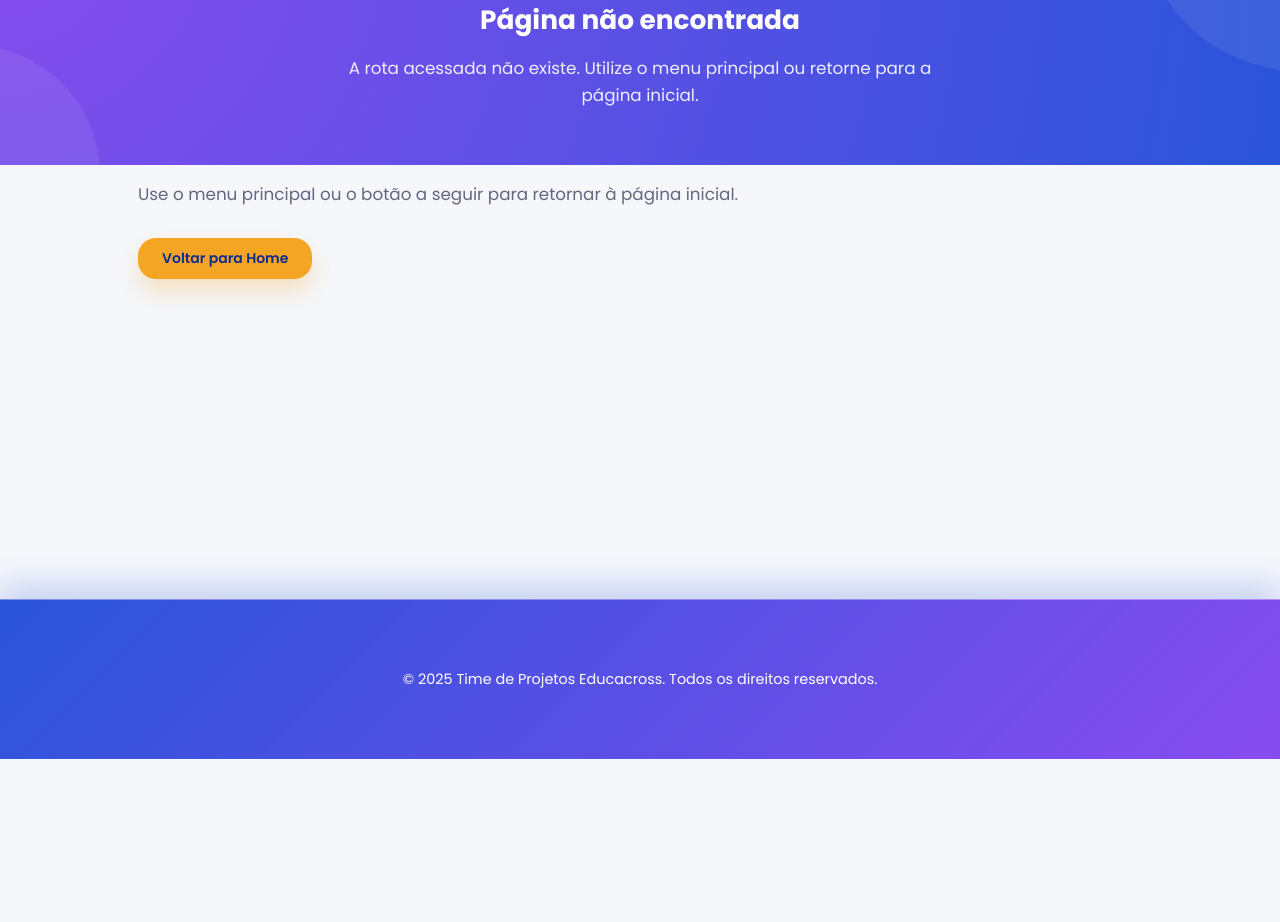
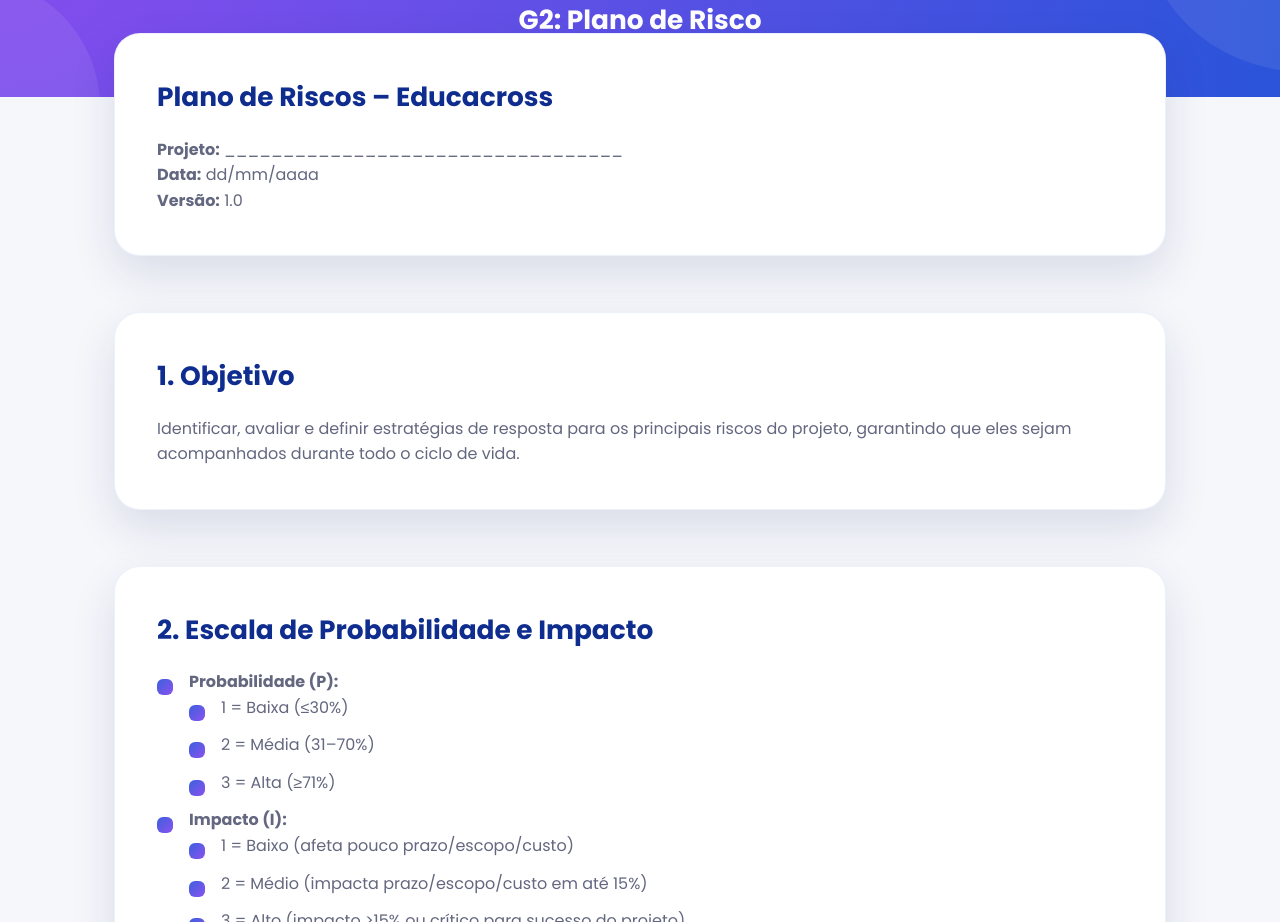
Before and after one commit to leonfpontes/pmo_educacross, a Next.js app: page /artefatos/g2/plano-riscos in a window 1280 px wide. Before the commit this address had no page. Shown: the part 178-1100 px from the top of the page. Before the commit the page ends 937 px from the top, so only its background shows below. Built offline with nearby package versions, Linux system fonts and the light colour scheme.

Commit message:
Add G2 risk plan artifact page

```diff
--- /dev/null
+++ b/pages/artefatos/g2/plano-riscos.js
@@ -0,0 +1,207 @@
+import Layout from '../../../src/components/layout/Layout';
+import Callout from '../../../src/components/common/Callout';
+
+export default function PlanoRiscosPage() {
+  const hero = (
+    <header className="page-header-minimal">
+      <div className="page-header-minimal__inner">
+        <h1>G2: Plano de Risco</h1>
+      </div>
+    </header>
+  );
+
+  return (
+    <Layout
+      title="Plano de Riscos G2 - PMO Educacross"
+      description="Guia para elaboração do Plano de Riscos do Gate G2 no PMO Educacross."
+      hero={hero}
+    >
+      <article className="artifact-form">
+        <section className="content-card">
+          <h2>Plano de Riscos – Educacross</h2>
+          <p>
+            <strong>Projeto:</strong> __________________________________
+          </p>
+          <p>
+            <strong>Data:</strong> dd/mm/aaaa
+          </p>
+          <p>
+            <strong>Versão:</strong> 1.0
+          </p>
+        </section>
+
+        <section className="content-card">
+          <h2>1. Objetivo</h2>
+          <p>
+            Identificar, avaliar e definir estratégias de resposta para os principais riscos do projeto,
+            garantindo que eles sejam acompanhados durante todo o ciclo de vida.
+          </p>
+        </section>
+
+        <section className="content-card">
+          <h2>2. Escala de Probabilidade e Impacto</h2>
+          <ul>
+            <li>
+              <strong>Probabilidade (P):</strong>
+              <ul>
+                <li>1 = Baixa (≤30%)</li>
+                <li>2 = Média (31–70%)</li>
+                <li>3 = Alta (≥71%)</li>
+              </ul>
+            </li>
+            <li>
+              <strong>Impacto (I):</strong>
+              <ul>
+                <li>1 = Baixo (afeta pouco prazo/escopo/custo)</li>
+                <li>2 = Médio (impacta prazo/escopo/custo em até 15%)</li>
+                <li>3 = Alto (impacto &gt;15% ou crítico para sucesso do projeto)</li>
+              </ul>
+            </li>
+            <li>
+              <strong>Exposição ao Risco (ER):</strong> <code>P x I</code> (varia de 1 a 9)
+              <ul>
+                <li>1–3 = Baixo (verde)</li>
+                <li>4–6 = Moderado (amarelo)</li>
+                <li>7–9 = Crítico (vermelho)</li>
+              </ul>
+            </li>
+          </ul>
+        </section>
+
+        <section className="content-card">
+          <h2>3. Matriz de Riscos (Exemplo de Tabela)</h2>
+          <div className="table-wrapper">
+            <table>
+              <thead>
+                <tr>
+                  <th>ID</th>
+                  <th>Risco</th>
+                  <th>Categoria</th>
+                  <th>Probabilidade</th>
+                  <th>Impacto</th>
+                  <th>ER (PxI)</th>
+                  <th>Estratégia de Resposta</th>
+                  <th>Responsável</th>
+                  <th>Status</th>
+                </tr>
+              </thead>
+              <tbody>
+                <tr>
+                  <td>R1</td>
+                  <td>Atraso na entrega de fornecedor</td>
+                  <td>Suprimentos</td>
+                  <td>3 (Alta)</td>
+                  <td>2 (Médio)</td>
+                  <td>6</td>
+                  <td>
+                    Mitigar: contrato com cláusula de SLA + fornecedor backup
+                  </td>
+                  <td>Darlete</td>
+                  <td>Em monitoramento</td>
+                </tr>
+                <tr>
+                  <td>R2</td>
+                  <td>Falha de integração tecnológica</td>
+                  <td>Técnico</td>
+                  <td>2 (Médio)</td>
+                  <td>3 (Alto)</td>
+                  <td>6</td>
+                  <td>Mitigar: testes antecipados + plano de rollback</td>
+                  <td>Matheus Brocchi</td>
+                  <td>Em aberto</td>
+                </tr>
+                <tr>
+                  <td>R3</td>
+                  <td>Baixa adesão de professores ao piloto</td>
+                  <td>Pedagógico / Operacional</td>
+                  <td>2 (Médio)</td>
+                  <td>3 (Alto)</td>
+                  <td>6</td>
+                  <td>Mitigar: plano de comunicação + treinamento dedicado</td>
+                  <td>Erica</td>
+                  <td>Em aberto</td>
+                </tr>
+                <tr>
+                  <td>R4</td>
+                  <td>Cancelamento de evento por fatores externos</td>
+                  <td>Operações</td>
+                  <td>1 (Baixa)</td>
+                  <td>3 (Alto)</td>
+                  <td>3</td>
+                  <td>
+                    Transferir: seguro de evento + contrato com cláusulas de força maior
+                  </td>
+                  <td>Raul</td>
+                  <td>Fechado</td>
+                </tr>
+                <tr>
+                  <td>R5</td>
+                  <td>Orçamento acima do previsto</td>
+                  <td>Financeiro</td>
+                  <td>2 (Médio)</td>
+                  <td>2 (Médio)</td>
+                  <td>4</td>
+                  <td>Mitigar: baseline detalhado + contingência 10%</td>
+                  <td>Angelita</td>
+                  <td>Em monitoramento</td>
+                </tr>
+              </tbody>
+            </table>
+          </div>
+        </section>
+
+        <section className="content-card">
+          <h2>4. Estratégias de Resposta (Padrão Educacross)</h2>
+          <ul>
+            <li>
+              <strong>Evitar:</strong> eliminar a causa do risco (ex.: mudar fornecedor).
+            </li>
+            <li>
+              <strong>Mitigar:</strong> reduzir probabilidade ou impacto (ex.: testes extras, cláusulas contratuais).
+            </li>
+            <li>
+              <strong>Transferir:</strong> repassar o risco a terceiros (ex.: seguro, SLA).
+            </li>
+            <li>
+              <strong>Aceitar:</strong> reconhecer e monitorar (para riscos de baixo impacto).
+            </li>
+          </ul>
+        </section>
+
+        <section className="content-card">
+          <h2>5. Processo de Monitoramento</h2>
+          <ul>
+            <li>
+              Revisão quinzenal em <strong>Reuniões de Status</strong> (PMO + GP + times).
+            </li>
+            <li>
+              Atualização de status no <strong>Bitrix24</strong> (campo de risco vinculado ao projeto).
+            </li>
+            <li>
+              Escalonamento de riscos críticos para <strong>Comitê de Projetos</strong>.
+            </li>
+            <li>
+              Avaliação de riscos materializados → convertidos em <strong>issues</strong> com plano de ação.
+            </li>
+          </ul>
+        </section>
+
+        <section className="content-card">
+          <Callout title="📌 Boas práticas">
+            <ul>
+              <li>
+                Cada risco deve ter <strong>responsável nomeado</strong> (não “time”).
+              </li>
+              <li>
+                Evite lista genérica → riscos devem ser <strong>específicos ao projeto</strong>.
+              </li>
+              <li>
+                Use a matriz <strong>PxI</strong> como critério objetivo para priorizar.
+              </li>
+            </ul>
+          </Callout>
+        </section>
+      </article>
+    </Layout>
+  );
+}
```
Also changed, not shown: pages/artefatos/g2/index.js (+7 -0 lines).
